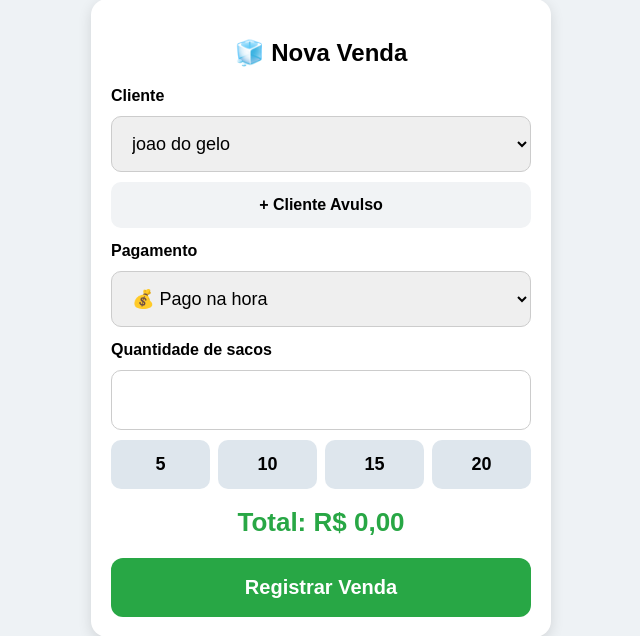
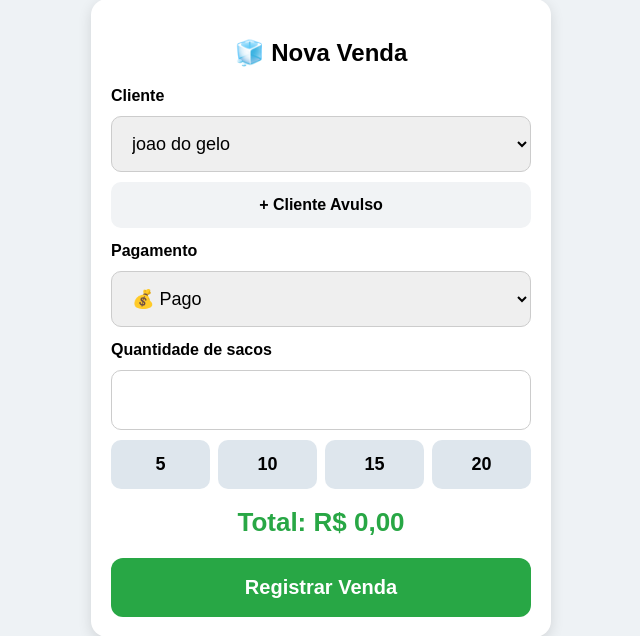
Before and after one commit to SESLLEY/PROJETO-GELO, a Django app: page / in a window 1280 px wide. Shown: the part 16-652 px from the top of the page, without its empty margins (319-959 px from the left). Run offline with Django 5.2, Linux system fonts and the light colour scheme; data comes from the database, SQL or seed files in the repository.

Commit message:
altera fiado para prazo

```diff
--- a/estoque/templates/estoque/venda_rapida.html
+++ b/estoque/templates/estoque/venda_rapida.html
@@ -187,11 +187,11 @@
         <select name="pago">
 
             <option value="True">
-                💰 Pago na hora
+                💰 Pago
             </option>
 
             <option value="False">
-                📒 Fiado
+                📒 Prazo
             </option>
 
         </select>
```
